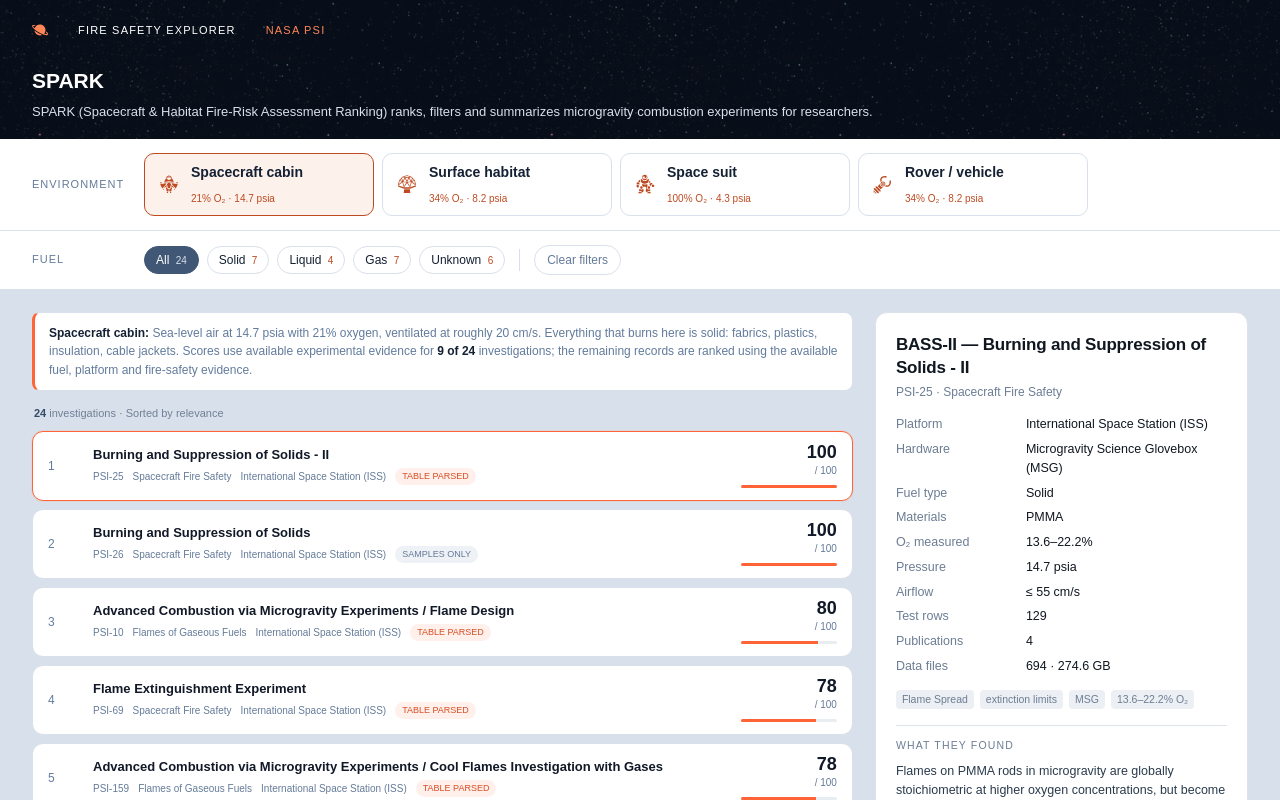
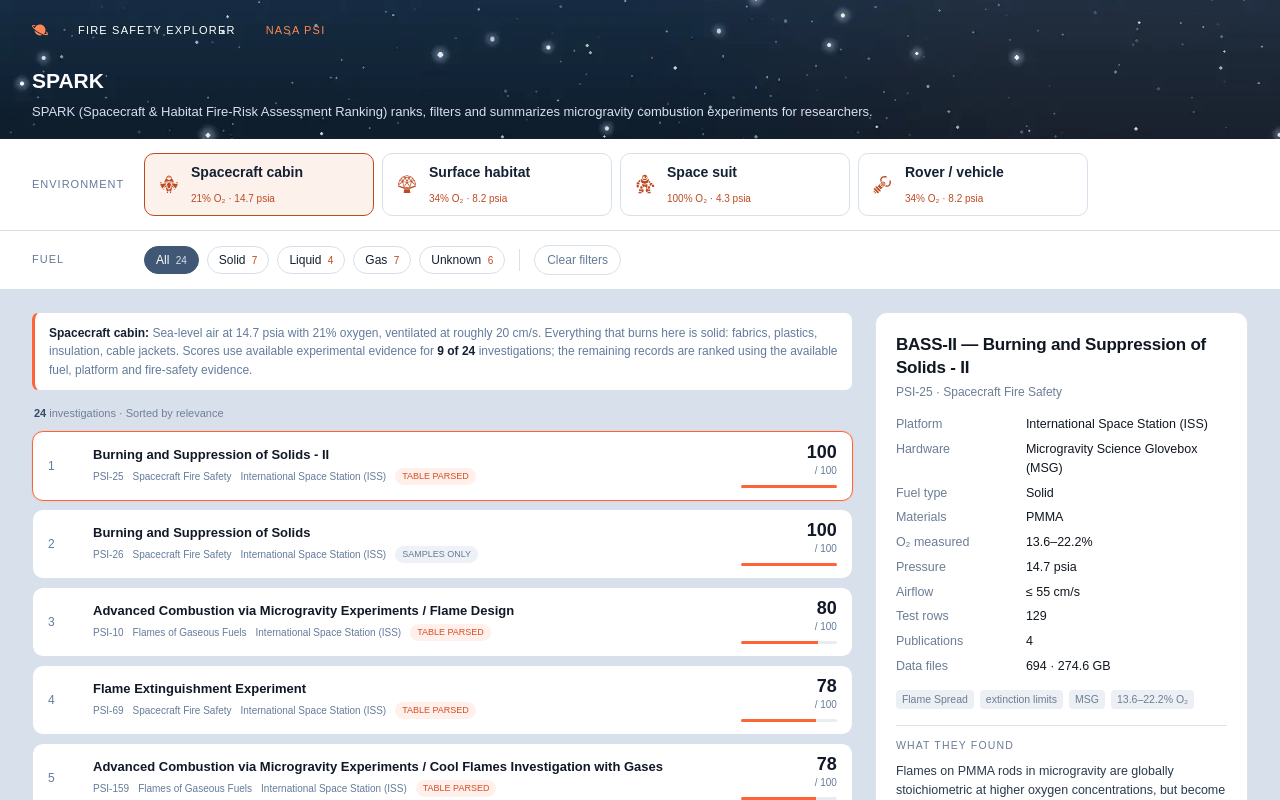
Before and after one commit to KaterynaKon/NasaSpaceChallenge, a Next.js app in the folder flame-in-freefall/: page / in a window 1280 px wide. Shown: the top 800 px of the page. Built offline with nearby package versions, Linux system fonts and the light colour scheme.

Commit message:
Header: animated star background image

```diff
--- a/flame-in-freefall/components/dashboard.css
+++ b/flame-in-freefall/components/dashboard.css
@@ -10,20 +10,18 @@
 /* Header */
 
 .dashboard-header {
-   background-image:
-    linear-gradient(
-      rgba(10, 25, 45, 0.55),
-      rgba(10, 25, 45, 0.55)
-    ),
-    url("/images/header-background.jpg");
-
-  background-size: cover, 40%;
+  position: relative;
+  overflow: hidden;
+  background-color: #0b1622;
+  background-image: url("/images/stars.webp");
+  background-size: cover;
   background-position: center;
-  background-repeat: repeat;
+  background-repeat: no-repeat;
 
   color: #fff;
   padding: 22px 32px 17px;
 }
+
 
 .dashboard-heading {
   display: flex;
```
Also changed, not shown: flame-in-freefall/public/images/stars.webp (added).
